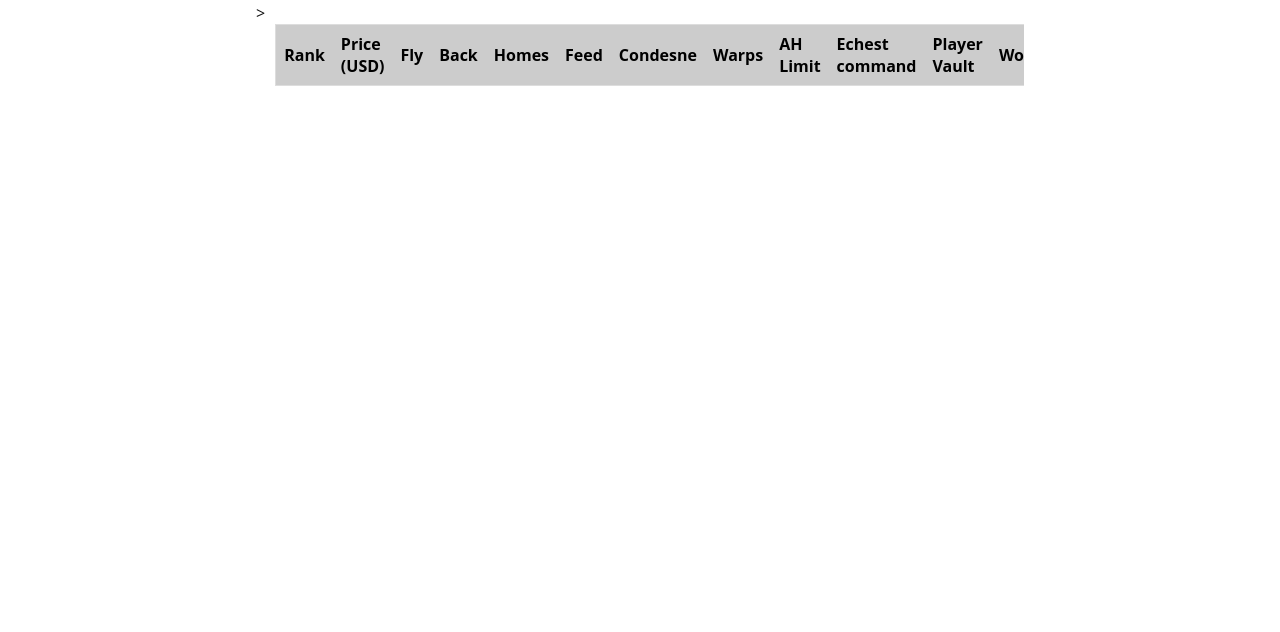
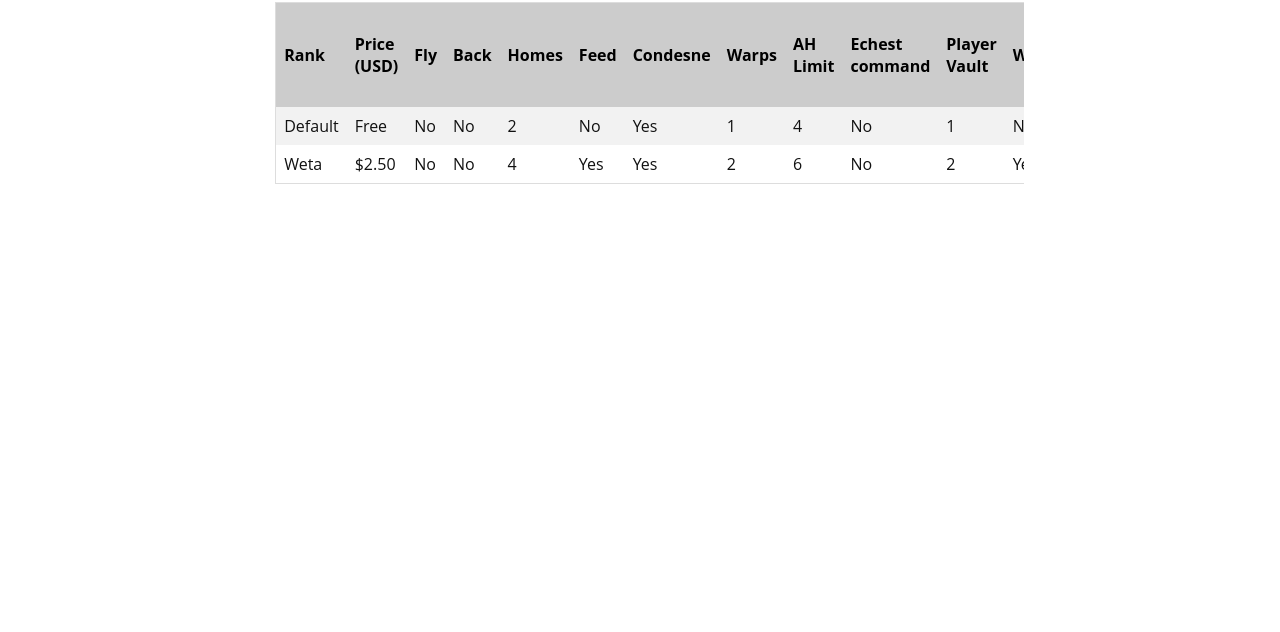
Before and after one commit to KiwicraftMC/KiwiCraftMC, a plain HTML site: page website/ranks/index.html in a window 1280 px wide. Shown: the part 168-800 px from the top of the page. Drawn offline with Linux system fonts and the light colour scheme.

Commit message:
Nav and more ranks

```diff
--- a/website/ranks/index.html
+++ b/website/ranks/index.html
@@ -90,9 +90,115 @@
 						Heal
 					</th>
 					<th>
-						Starter Cash
+						Starter Cash (Game Cash)
 					</th>
-				</tr>>
+				</tr>
+				<tr>
+					<td>
+						Default
+					</td>
+					<td>
+						Free
+					</td>
+					<td>
+						No
+					</td>
+					<td>
+						No
+					</td>
+					<td>
+						2
+					</td>
+					<td>
+						No
+					</td>
+					<td>
+						Yes
+					</td>
+					<td>
+						1
+					</td>
+					<td>
+						4
+					</td>
+					<td>
+						No
+					</td>
+					<td>
+						1
+					</td>
+					<td>
+						No
+					</td>
+					<td>
+						No
+					</td>
+					<td>
+						No
+					</td>
+					<td>
+						No
+					</td>
+					<td>
+						No
+					</td>
+					<td>
+						$1000
+					</td>
+				</tr>
+				<tr>
+					<td>
+						Weta
+					</td>
+					<td>
+						$2.50
+					</td>
+					<td>
+						No
+					</td>
+					<td>
+						No
+					</td>
+					<td>
+						4
+					</td>
+					<td>
+						Yes
+					</td>
+					<td>
+						Yes
+					</td>
+					<td>
+						2
+					</td>
+					<td>
+						6
+					</td>
+					<td>
+						No
+					</td>
+					<td>
+						2
+					</td>
+					<td>
+						Yes
+					</td>
+					<td>
+						No
+					</td>
+					<td>
+						Yes
+					</td>
+					<td>
+						No
+					</td>
+					<td>
+						No
+					</td>
+					<td>
+						$25000
+					</td>
+				</tr>
 			</table>
 		</div>
 	</div>
--- a/website/style/main_style.css
+++ b/website/style/main_style.css
@@ -307,7 +307,7 @@ h1 {
 /*-- Tablets --*/
 @media only screen and (min-width: 600px) {
     .main_content, .footer_content {
-        width: 75%;
+        width: 85%;
     }
 }
 
```
Also changed, not shown: website/nav_mobile_script.js (added, +12 -0 lines).
